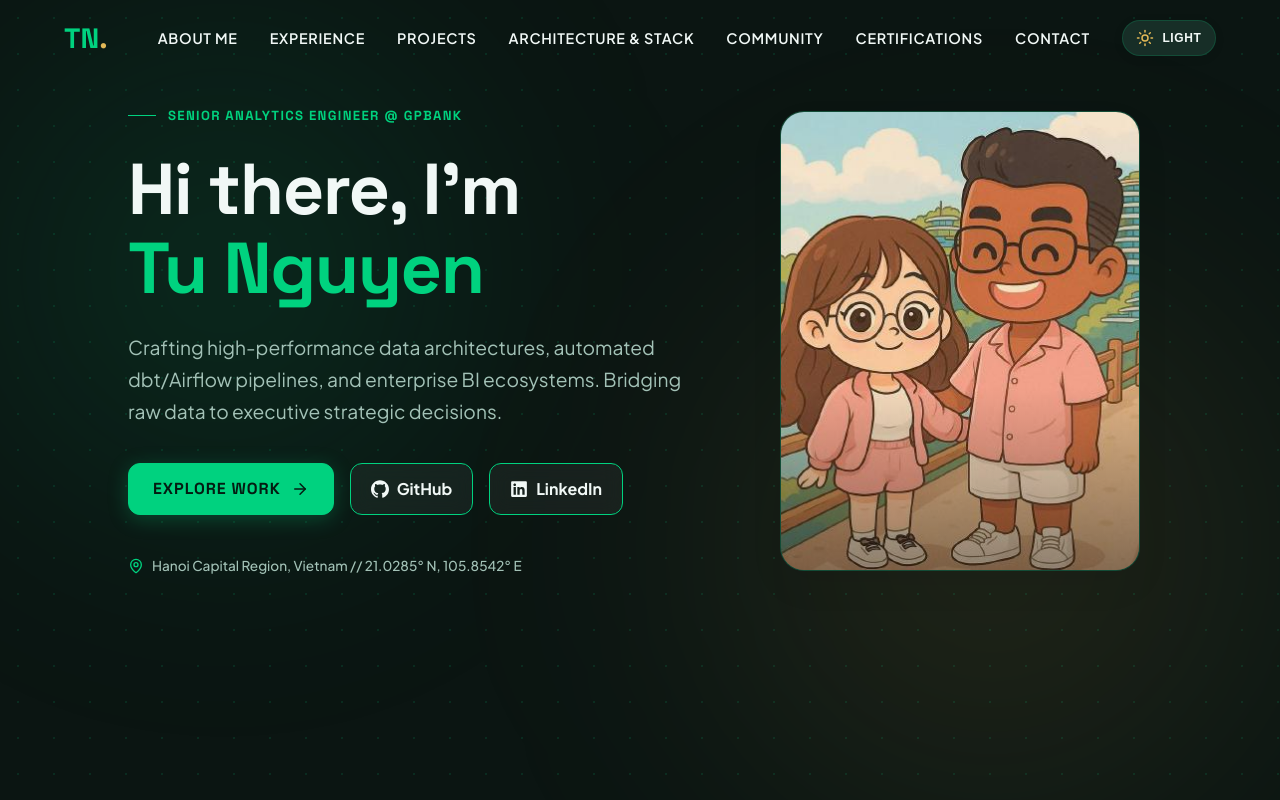
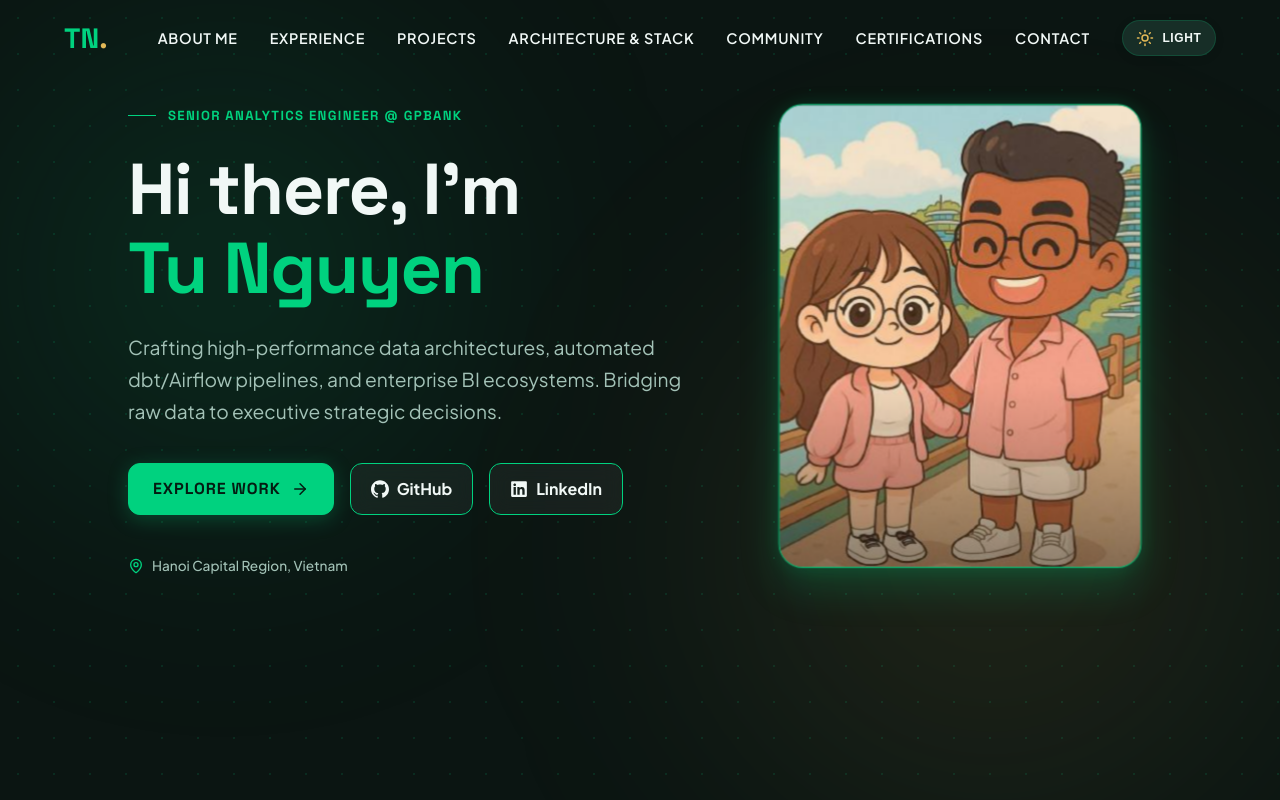
Before and after one commit to tunguyenn99/personal-websites-portfolio, a React (Vite) app: page / in a window 1280 px wide. In both pictures the pointer is over the element 960 px from the left and 340 px from the top of the page. Shown: the top 800 px of the page. Built offline with nearby package versions, Linux system fonts and the light colour scheme.

Commit message:
fix(about): remove coordinates string and unify hover interactions across all glass-panel components

```diff
--- a/src/components/AboutMe.jsx
+++ b/src/components/AboutMe.jsx
@@ -92,21 +92,21 @@ export default function AboutMe() {
           {/* Location */}
           <div style={{ display: 'flex', alignItems: 'center', gap: '0.5rem', color: 'var(--text-muted)', fontSize: '0.85rem', fontWeight: 500 }}>
             <MapPin size={16} color="var(--primary)" />
-            <span>Hanoi Capital Region, Vietnam // 21.0285° N, 105.8542° E</span>
+            <span>Hanoi Capital Region, Vietnam</span>
           </div>
         </div>
 
         {/* Right Column: Clean Profile Image */}
         <div className="animate-fade-in" style={{ animationDelay: '0.3s', display: 'flex', justifyContent: 'center' }}>
           <div
+            className="glass-panel"
             style={{
               width: '100%',
               maxWidth: '360px',
               height: '460px',
               borderRadius: '24px',
               overflow: 'hidden',
-              border: '1px solid var(--outline-low)',
-              boxShadow: '0 15px 35px rgba(0,0,0,0.06)',
+              padding: 0,
               position: 'relative',
               background: 'var(--surface-container)'
             }}
--- a/src/index.css
+++ b/src/index.css
@@ -160,15 +160,15 @@ h3,
   border: 1px solid var(--glass-border);
   border-radius: 20px;
   padding: clamp(1.5rem, 3vw, 2.5rem);
-  transition: all 0.4s cubic-bezier(0.16, 1, 0.3, 1);
+  transition: all 0.3s cubic-bezier(0.16, 1, 0.3, 1) !important;
   box-shadow: 0 10px 30px rgba(0, 0, 0, 0.15);
 }
 
 .glass-panel:hover {
-  transform: translateY(-5px) scale(1.01);
-  background: var(--glass-bg-hover);
-  border-color: var(--primary);
-  box-shadow: var(--card-shadow-hover);
+  transform: translateY(-5px) scale(1.008) !important;
+  background: var(--glass-bg-hover) !important;
+  border-color: var(--primary) !important;
+  box-shadow: var(--card-shadow-hover) !important;
 }
 
 /* Tonal Shifts */
```
